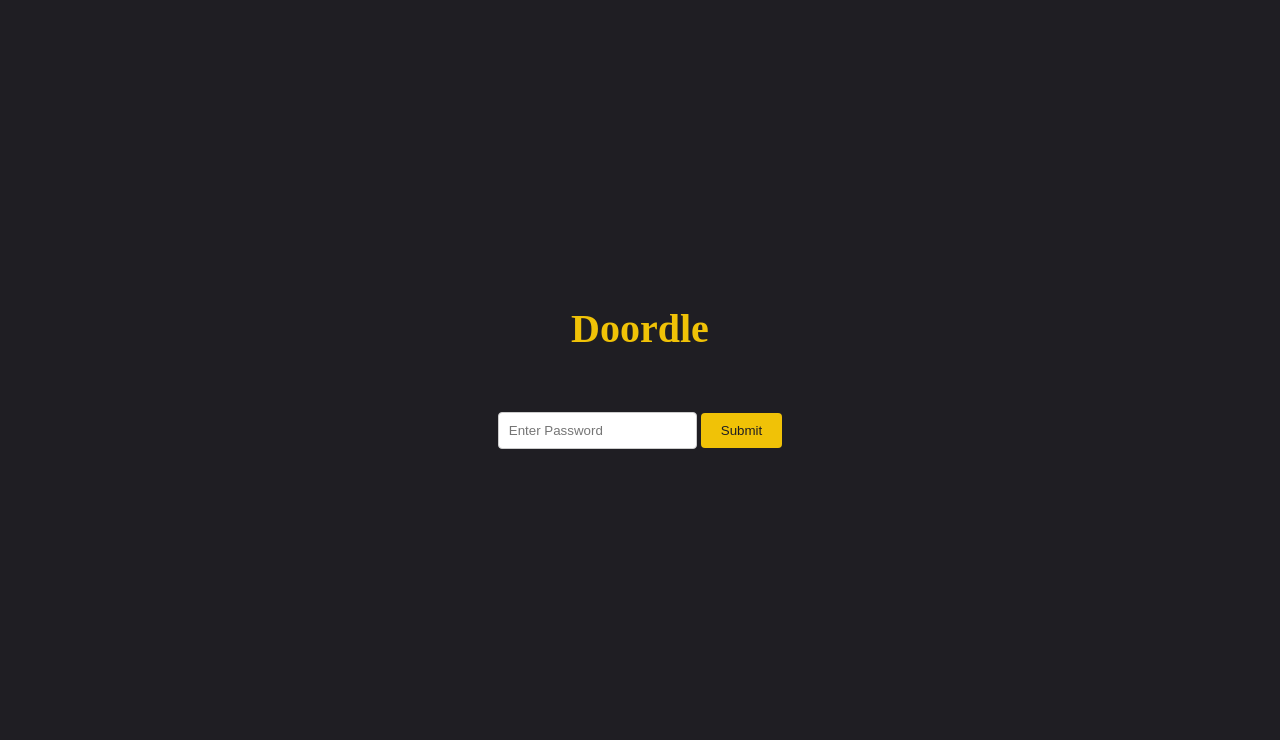
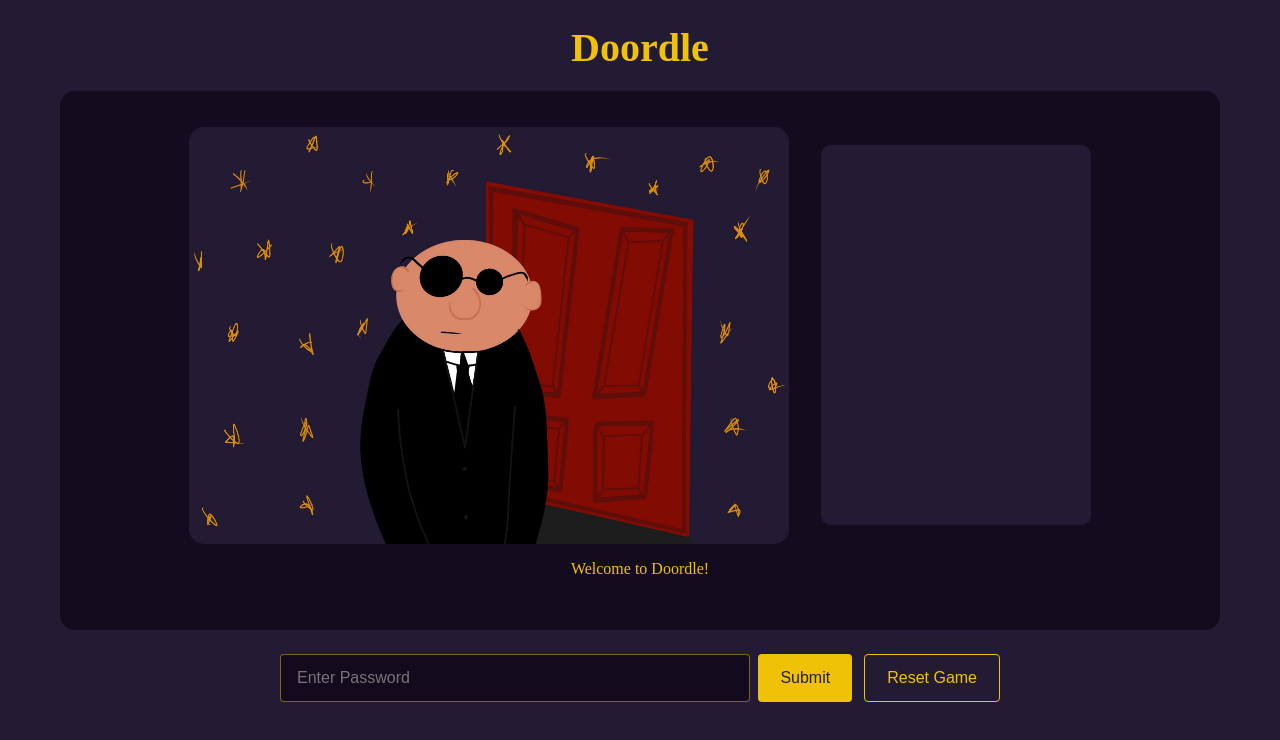
Before and after one commit to abbiereid/doordle, a website: page public/index.html in a window 1280 px wide. Drawn offline with Linux system fonts and the light colour scheme; no server answers.

Commit message:
Building the game

```diff
--- a/public/index.css
+++ b/public/index.css
@@ -2,32 +2,110 @@ body {
     display: flex;
     flex-direction: column;
     align-items: center;
-    justify-content: center;
+    justify-content: flex-start;
     min-height: 100vh;
     margin: 0;
-    background-color: #1f1e23;
+    padding: 24px;
+    box-sizing: border-box;
+    background-color: #231b33;
     color: #f0c207;
 }
 
 h1 {
     color: #f0c207;
     font-size: 2.5em;
-    margin-bottom: 20px;
+    margin: 0 0 20px;
 }
 
 #password-input {
-    padding: 10px;
-    margin: 40px 0;
+    flex: 1;
+    min-width: 0;
+    padding: 14px 16px;
     box-sizing: border-box;
-    border: 1px solid #ccc;
+    border: 1px solid rgba(240, 194, 7, 0.5);
     border-radius: 4px;
+    font-size: 1rem;
+    background-color: rgba(9, 0, 18, 0.6);
+    color: #f0c207;
 }
 
-#submit-button {
-    padding: 10px 20px;
+.button {
+    padding: 14px 22px;
     background-color: #f0c207;
     color: #1f1e23;
     border: none;
     border-radius: 4px;
     cursor: pointer;
+    font-size: 1rem;
 }
+
+.game-container {
+    display: flex;
+    flex-direction: column;
+    align-items: center;
+    width: min(100%, 1160px);
+    box-sizing: border-box;
+    background-color: rgba(9, 0, 18, 0.6);
+    padding: 36px;
+    border-radius: 15px;
+    gap: 16px;
+}
+
+.game-content {
+    display: flex;
+    align-items: center;
+    justify-content: center;
+    width: 100%;
+    gap: 32px;
+}
+
+#door-image {
+    display: block;
+    width: min(100%, 600px);
+    height: auto;
+    border-radius: 15px;
+}
+
+.game-container p {
+    padding: 0;
+    margin: 0;
+    text-align: center;
+}
+
+#guess-list {
+    flex: 0 0 270px;
+    list-style-type: none;
+    box-sizing: border-box;
+    padding: 12px;
+    margin: 0;
+    background-color: #231b33;
+    border-radius: 10px;
+    height: 380px;
+    overflow-y: auto;
+
+    li {
+        padding: 8px 5px;
+        border-bottom: 1px solid #f0c207;
+    }
+}
+
+.game-controls {
+    display: flex;
+    align-items: center;
+    justify-content: center;
+    gap: 12px;
+    width: min(100%, 720px);
+    margin-top: 24px;
+}
+
+#guess-form {
+    display: flex;
+    flex: 1;
+    gap: 8px;
+}
+
+#reset-button {
+    background-color: transparent;
+    color: #f0c207;
+    border: 1px solid #f0c207;
+}
--- a/public/index.html
+++ b/public/index.html
@@ -9,11 +9,21 @@
     </head>
     <body>
         <h1>Doordle</h1>
-        <form id="guess-form">
-            <input type="text" placeholder="Enter Password" id="password-input"/>
-            <button type="submit" id="submit-button">Submit</button>
-        </form>
-        <ul id="guess-list">
-        </ul>
+        <div class="game-container">
+            <div class="game-content">
+                <img id="door-image" src="assets/bouncer_neutral.jpeg" alt="Door Image"/>
+                <ul id="guess-list">
+                </ul>
+            </div>
+            <p id="hint">Welcome to Doordle!</p>
+            <p id="instructions"></p>
+        </div>
+        <div class="game-controls">
+            <form id="guess-form">
+                <input type="text" placeholder="Enter Password" id="password-input"/>
+                <button type="submit" id="submit-button" class="button">Submit</button>
+            </form>
+            <button id="reset-button" onclick="resetGame()" class="button">Reset Game</button>
+        </div>
     </body>
 </html>
--- a/public/index.js
+++ b/public/index.js
@@ -1,6 +1,8 @@
 let guesses = {};
 
 const guessesList = document.getElementById("guess-list");
+const hint = document.getElementById("hint");
+const instruction = document.getElementById("instructions");
 
 async function getRank(word) {
     const response = await fetch("/guess", {
@@ -12,6 +14,23 @@ async function getRank(word) {
     });
     const data = await response.json();
     return data.known ? data.score : null;
+}
+
+async function resetGame() {
+    const response = await fetch("/reset", {
+        method: "POST",
+        headers: {
+            "Content-Type": "application/json"
+        }
+    });
+    const data = await response.json();
+    if (!data.success) {
+        throw new Error("Failed to reset the game.");
+    }
+    hint.textContent = `If you want to get through the door, you must say the secret password. Hint, the 10th closest word is: ${data.hint}`;
+    guesses = {};
+    setPicture(50);
+    render();
 }
 
 function pushGuess(guess, score) {
@@ -29,15 +48,16 @@ async function handleGuess(event) {
     const guessScore = await getRank(guess);
 
     if (guessScore === null) {
-        alert("Invalid guess. Please try again.");
+        instruction.textContent = "Unknown word. Please try again.";
         return;
     }
 
     pushGuess(guess, guessScore);
+    setPicture(guessScore);
     render();
 
     if (guessScore === 1) {
-        alert("Congratulations! You've guessed the secret word!");
+        instruction.textContent = "Congratulations! You've guessed the secret password!";
     }
 }
 
@@ -50,5 +70,25 @@ function render() {
     }
 }
 
+function setPicture(rank) {
+    var doorImage = document.getElementById("door-image");
+    if (rank === 1) {
+        doorImage.src = "assets/winner_bouncer.jpeg";
+    } else if (rank <= 10) {
+        doorImage.src = "assets/bouncer_happy.jpeg";
+    } else if (rank <= 50) {
+        doorImage.src = "assets/bouncer_neutral.jpeg";
+    } else if (rank <= 100) {
+        doorImage.src = "assets/bouncer_unhappy.jpeg";
+    } else {
+        doorImage.src = "assets/bouncer_angry.jpeg";
+    }
+}
+
 const guessForm = document.getElementById("guess-form");
 guessForm.addEventListener("submit", handleGuess);
+
+resetGame().catch((error) => {
+    console.error("Error resetting the game:", error);
+    alert("Failed to reset the game. Please try again later.");
+});
```
Also changed, not shown: server.js (+22 -7 lines), public/assets/bouncer_angry.jpeg (added), public/assets/bouncer_intrigued.jpeg (added), public/assets/bouncer_neutral.jpeg (added), public/assets/bouncer_unhappy.jpeg (added), public/assets/winner_bouncer.jpeg (added).
